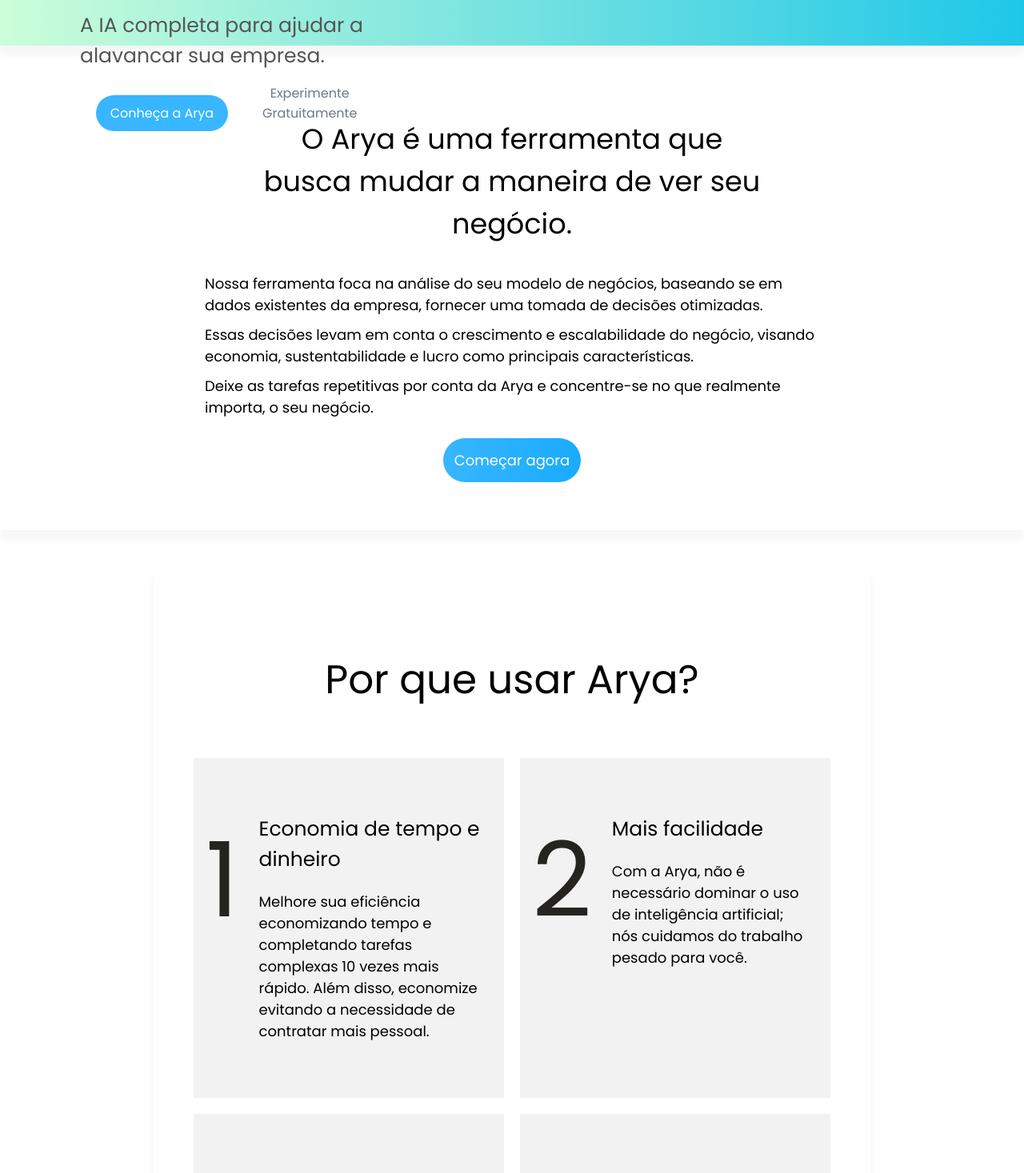
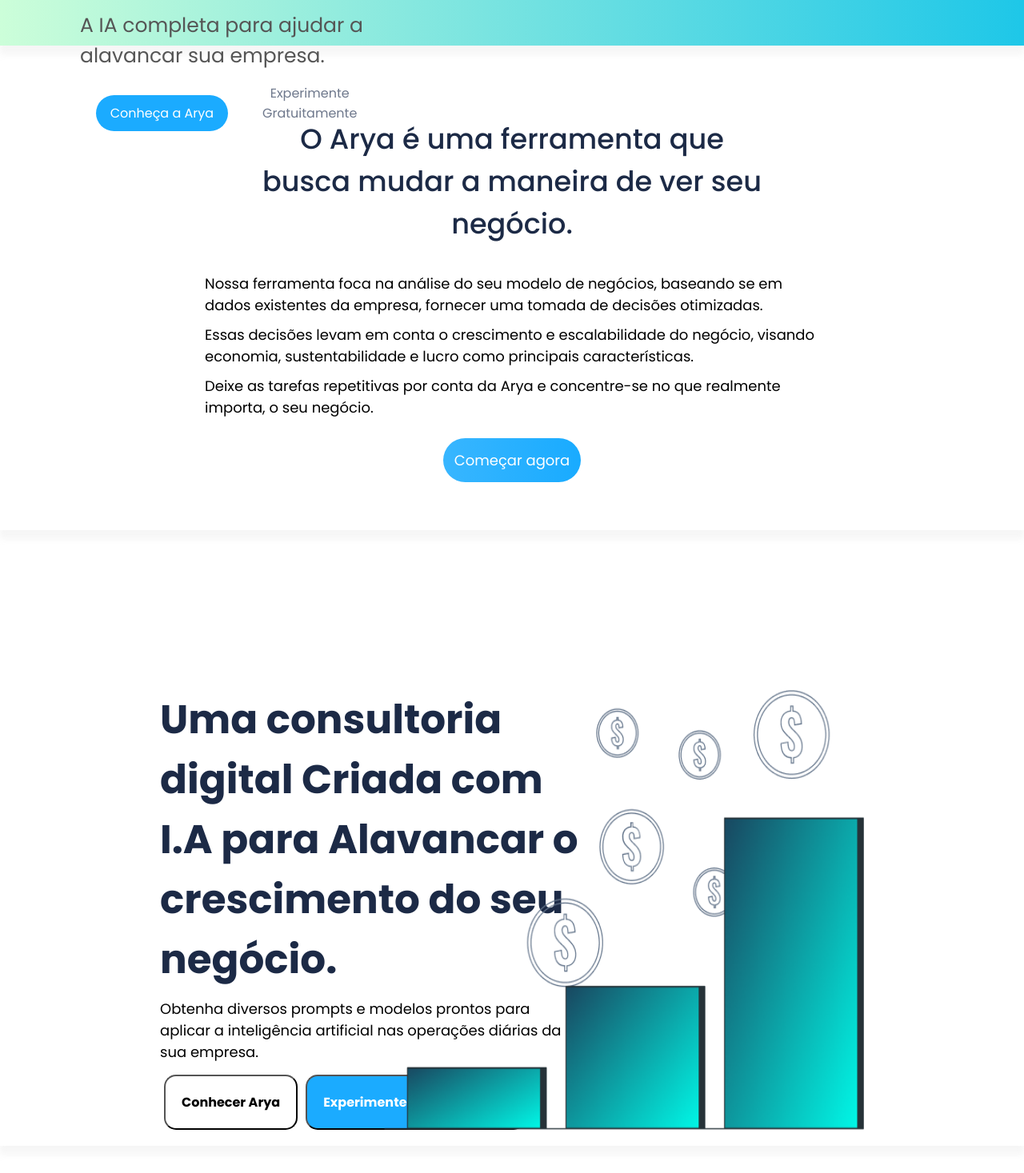
Before and after one commit to EvertonFrankllin/Arya, a React (Create React App) app: page / in a window 1280 px wide. Shown: the part 743-2210 px from the top of the page at 80% size. Built offline with nearby package versions, Linux system fonts and the light colour scheme.

Commit message:
Plano criado

```diff
--- a/src/App.js
+++ b/src/App.js
@@ -1,12 +1,14 @@
 import '../src/Styles/App.css';
 
-//importando os componentes
+// *importando os componentes!
+
 import Header from './components/Header/Header';
 import Home from './components/Home/Home';
-import Footer from './components/Footter/Footer';
 import About from './components/About/About';
+import Plano from './components/plano/Plano';
 import WhyArya from './components/Why/whyArya';
 import Contact from './components/Contact/Contact';
+import Footer from './components/Footter/Footer';
 
 
 
@@ -16,6 +18,7 @@
       <Header />
       <Home />
       <About />
+      <Plano />
       <WhyArya />
       <Contact />
       <Footer />
--- a/src/components/About/About.css
+++ b/src/components/About/About.css
@@ -19,6 +19,8 @@
 .titulo-h3 h3{
     font-weight: normal;
     font-style: normal;
+    color: #1c2a46;
+    font-weight:500;
 }
 .paragrafo{
     font-family: "Raleway", sans-serif;
--- a/src/components/Botoes/Button.jsx
+++ b/src/components/Botoes/Button.jsx
@@ -4,7 +4,7 @@
     const defaultStyle = {backgroundColor: "#38b6ff", color: "#fff"};
     const combinedStyle = {...defaultStyle, ...style};
 
-  return <button id={id} className={className} style={combinedStyle}> {children} </button>;
+  return <button id={id} className={className} style={{defaultStyle, combinedStyle, style}}> {children} </button>;
 
 };
 
--- a/src/components/Contact/Contact.css
+++ b/src/components/Contact/Contact.css
@@ -1,23 +1,29 @@
 .contato{
     display: flex;
+    width: 70%;
     justify-content: space-between;
-    padding: 200px 100px;
-
+    padding: 150px 100px;
+    align-items: center;
+    margin: 0 auto;
 }
 
 .talk-me{
-    width: 30%;
-    margin: 0 auto;
+    width: 50%;
 }
 
 .talk-me h3{
-    font-size: 45px;
+    font-size: 50px;
     font-weight: normal;
+    color: #1c2a46;
+    font-weight: 500;
 }
 
 .form{
     display: flex;
-    width: 70%;
+    width: 50%;
+    margin: 0 auto;
+    justify-content: center;
+    text-align: center;
 }
 
 .formulario{
@@ -26,14 +32,17 @@
     width: 500px;
     display: flex;
     flex-direction: column;
+    justify-content: center;
 }
+
 .formulario input{
+    color: #1c2a46;
     border: 1px solid #cccccc62;
     outline: none;
     margin: 10px 0;
     padding: 15px;
     border-radius: 20px;
-    width: 400px;
+    width: 450px;
 }
 
 .formulario textarea{
@@ -42,7 +51,7 @@
     margin: 10px 0;
     padding: 15px;
     border-radius: 20px;
-    width: 400px;
+    width: 450px;
     resize: vertical;
 }
 
--- a/src/components/Header/Header.css
+++ b/src/components/Header/Header.css
@@ -41,7 +41,7 @@
 }
 
 .header .nav-list li a:hover {
-    color: #000;
+    color: #ffffff;
 }
 
 .btn-login{
@@ -58,16 +58,15 @@
 }
 
 #loginWhite{
-    background-color: #fff !important;
-    color: #3a5ef2 !important;
+    background-color: #fff ;
+    color: #3a5ef2 ;
+    font-weight: bold;
 }
 
 #experimenteLogin{
-    background-color: #3a5ef2 ;
+    background-color: #1babff ;
     color: #ffffff ;
 }
-
-
 
   /* Responsive Design */
         @media (max-width: 768px) {
--- a/src/components/Home/Home.css
+++ b/src/components/Home/Home.css
@@ -69,8 +69,8 @@
     cursor: pointer;
     width: 230px;
     border-radius: 50px;
-    background-color: #ffffff;
-    color: #3a5ef2;
+    background-color: #1babff;
+    color: #fff;
 }
 
 .botoes{
--- a/src/components/Why/whyArya.css
+++ b/src/components/Why/whyArya.css
@@ -6,7 +6,7 @@
     padding: 50px 40px;
     box-shadow: 0px 10px 8px 1px #cccccc2c;
     width: 70%;
-    color: #000000;
+    color: #1c2a46;
 }
 .reason h2{
     padding: 50px;
--- /dev/null
+++ b/src/components/plano/Plano.css
@@ -0,0 +1,57 @@
+.planoNegocio{
+    display: flex;
+    padding: 200px  200px 20px ;
+    justify-content: end;
+    box-shadow: 0px 10px 8px 1px #cccccc2c;
+}
+
+.barLeft{
+    display: flex;
+    flex-direction: column;
+    bottom: 0;
+    width: 60%;
+    justify-content: end;
+}
+
+.barLeft h2{
+    color: #1c2a46;
+    text-align: left;
+    padding-bottom: 10px;
+    font-size: 50px;
+}
+
+.barLeft p{
+    padding-bottom: 15px;
+    font-size: 18px;
+}
+
+.barRigth{
+    display: flex;
+    justify-content: end;
+    margin: 0 auto;
+    bottom: 0;
+    width: 40%;
+}
+
+.barRigth img{
+    width: 600px;
+}
+
+Button.btnConhecer,
+.btnExperient{
+    margin: 0 5px;
+    padding: 20px;
+    border-radius: 15px;
+    font-size: 16px;
+    cursor: pointer;
+    font-weight: bold;
+}
+
+.btnConhecer{
+    background-color: #fff;
+}
+
+.btnExperient{
+    color: white;
+    background-color: #1babff;
+}
--- /dev/null
+++ b/src/components/plano/Plano.jsx
@@ -0,0 +1,33 @@
+import React from 'react'
+import AryaPlano from '../../img/AryaPlano.png';
+import Button from '../Botoes/Button';
+
+import './Plano.css';
+
+
+const Plano = () => {
+  return (
+    <section className='planoNegocio'>
+
+        <aside className='barLeft'>
+            <h2>Uma consultoria digital Criada com I.A para Alavancar o crescimento do seu negócio.</h2>
+            <p>Obtenha diversos prompts e modelos prontos para aplicar a inteligência artificial nas operações diárias da sua empresa.</p>
+
+                <div className='btnPlano'>
+                    <Button  className={'btnConhecer'}> Conhecer Arya </Button>
+                    <Button  className={'btnExperient'}> Experimente Gratuitamente </Button>
+                </div>
+
+        </aside>
+
+        <aside className='barRigth'>
+            <>
+                <img src={AryaPlano} alt="Imagem de dinheiro e gráficos de ganho" />
+            </>
+        </aside>
+
+    </section>
+  )
+}
+
+export default Plano
```
Also changed, not shown: src/img/AryaPlano.png (added), src/img/AryaPlano.svg (added).
